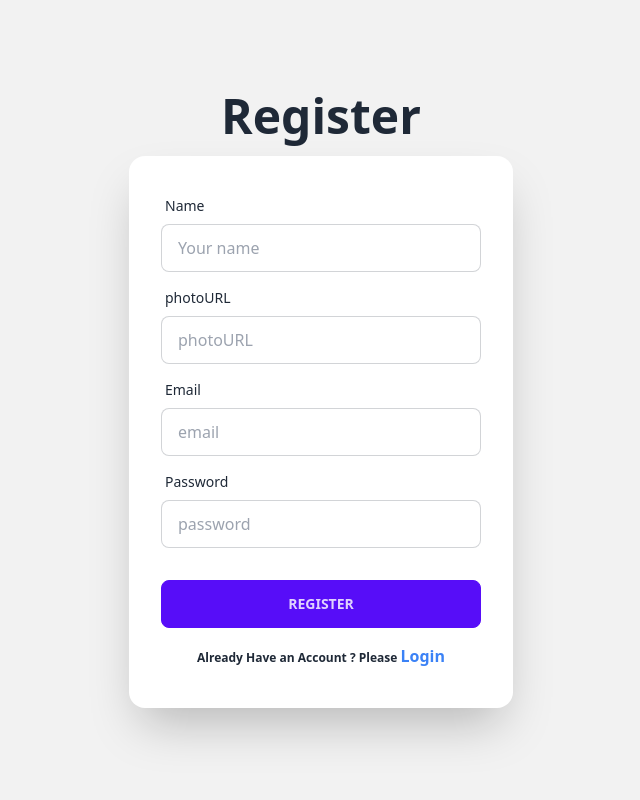
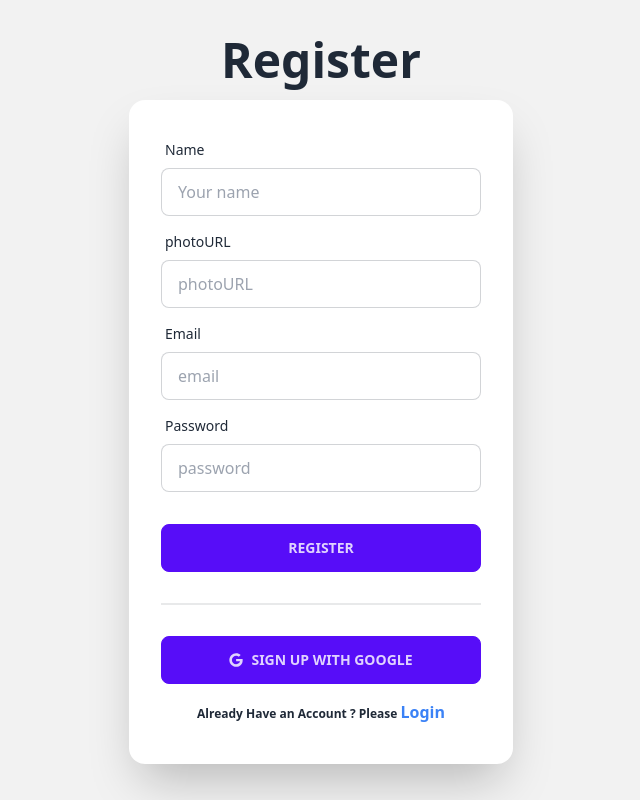
Before and after one commit to jobaer6768/bistro-boss-resturant-client, a React (Vite) app: page /register in a window 1280 px wide. Shown: the whole page, without its empty margins (319-959 px from the left). Built offline with nearby package versions, Linux system fonts and the light colour scheme; no server answers.

Commit message:
added social-login

```diff
--- /dev/null
+++ b/src/components/SocialLogin/SocialLogin.jsx
@@ -0,0 +1,36 @@
+import { useContext } from "react";
+import { FaGoogle } from "react-icons/fa";
+import { AuthContext } from "../../providers/AuthProvider";
+import { useLocation, useNavigate } from "react-router-dom";
+
+
+const SocialLogin = ({ text }) => {
+
+    const { signInWithGoogle } = useContext(AuthContext);
+    const navigate = useNavigate();
+    const location = useLocation();
+    const from = location.state?.from?.pathname || "/";
+
+    const handleGoogleLogin = () => {
+        signInWithGoogle()
+            .then(res => {
+                console.log(res);
+
+                navigate(from);
+            })
+            .catch(err => {
+                console.log(err);
+            })
+    }
+
+    return (
+        <div>
+            <button onClick={handleGoogleLogin} className="btn btn-primary w-full">
+                <FaGoogle></FaGoogle>
+                {text} Google
+            </button>
+        </div>
+    );
+};
+
+export default SocialLogin;
--- /dev/null
+++ b/src/hooks/useAxiosPublic.jsx
@@ -0,0 +1,13 @@
+import axios from "axios";
+
+
+
+const axiosPublic = axios.create({
+    baseURL: 'http://localhost:5000'
+})
+
+const useAxiosPublic = () => {
+    return axiosPublic;
+};
+
+export default useAxiosPublic;
--- a/src/pages/Login/Login.jsx
+++ b/src/pages/Login/Login.jsx
@@ -4,6 +4,7 @@ import { Link, useLocation, useNavigate } from 'react-router-dom';
 import { loadCaptchaEnginge, LoadCanvasTemplate, validateCaptcha } from 'react-simple-captcha';
 import { AuthContext } from '../../providers/AuthProvider';
 import Swal from 'sweetalert2'
+import SocialLogin from '../../components/SocialLogin/SocialLogin';
 
 
 
@@ -102,6 +103,8 @@ const Login = () => {
                                 {/* change disable later */}
                                 <input disabled={false} className="btn btn-primary" type="submit" value="Login" />
                             </div>
+                            <div className="divider"></div>
+                            <SocialLogin text={"Sign in with"}></SocialLogin>
                             <p className='text-xs py-2 font-semibold text-center'>
                                 New Here ? Please <Link to="/register">
                                     <span className='text-blue-500 cursor-pointer text-base'>Register</span>
--- a/src/pages/Register/Register.jsx
+++ b/src/pages/Register/Register.jsx
@@ -4,10 +4,13 @@ import { useForm } from "react-hook-form";
 import { Link, useNavigate } from "react-router-dom";
 import { AuthContext } from "../../providers/AuthProvider";
 import Swal from 'sweetalert2'
+import useAxiosPublic from "../../hooks/useAxiosPublic";
+import SocialLogin from "../../components/SocialLogin/SocialLogin";
 
 
 const Register = () => {
 
+    const axiosPublic = useAxiosPublic();
     const { createUser, updateUser } = useContext(AuthContext);
     const navigate = useNavigate();
 
@@ -25,6 +28,13 @@ const Register = () => {
                 const loggedUser = res.user;
                 console.log(loggedUser);
 
+                const registeredUser = {
+                    name: data.name,
+                    email: data.email
+                }
+                axiosPublic.post('/users', registeredUser)
+                    .then(res => {
+                        if (res.data.insertedId) {
                             Swal.fire({
                                 title: "Successfully registered User",
                                 showClass: {
@@ -42,6 +52,8 @@ const Register = () => {
                               `
                                 }
                             });
+                        }
+                    })
 
                 updateUser(data.name, data.photoURL)
                     .then(() => {
@@ -134,6 +146,9 @@ const Register = () => {
                             <div className="form-control mt-6">
                                 <input className="btn btn-primary" type="submit" value="Register" />
                             </div>
+                            <div className="divider"></div>
+                            <SocialLogin text={"Sign up with"}></SocialLogin>
+
                             <p className='text-xs py-2 font-semibold text-center'>
                                 Already Have an Account ? Please <Link to="/login">
                                     <span className='text-blue-500 cursor-pointer text-base'>Login</span>
--- a/src/providers/AuthProvider.jsx
+++ b/src/providers/AuthProvider.jsx
@@ -1,10 +1,12 @@
 import { createContext, useEffect, useState } from "react";
 import { app } from "../firebase/firebase.config";
 import {
+    GoogleAuthProvider,
     createUserWithEmailAndPassword,
     getAuth,
     onAuthStateChanged,
     signInWithEmailAndPassword,
+    signInWithPopup,
     signOut,
     updateProfile
 } from "firebase/auth";
@@ -18,6 +20,7 @@ const auth = getAuth(app);
 const AuthProvider = ({ children }) => {
     const [user, setUser] = useState(null);
     const [loading, setLoading] = useState(true);
+    const googleProvider = new GoogleAuthProvider();
 
     const createUser = (email, password) => {
         setLoading(true);
@@ -33,6 +36,11 @@ const AuthProvider = ({ children }) => {
     const signInUser = (email, password) => {
         setLoading(true);
         return signInWithEmailAndPassword(auth, email, password);
+    }
+
+    const signInWithGoogle = () => {
+        setLoading(true);
+        return signInWithPopup(auth, googleProvider);
     }
 
     const signOutUser = () => {
@@ -58,6 +66,7 @@ const AuthProvider = ({ children }) => {
         createUser,
         updateUser,
         signInUser,
+        signInWithGoogle,
         signOutUser,
         loading,
     }
--- a/src/routes/router.jsx
+++ b/src/routes/router.jsx
@@ -7,6 +7,7 @@ import Login from "../pages/Login/Login";
 import Register from "../pages/Register/Register";
 import Dashboard from "../layouts/Dashboard";
 import Cart from "../pages/Dashboard/Cart/Cart";
+import PrivateRoute from "./PrivateRoute";
 
 
 const router = createBrowserRouter([
@@ -42,7 +43,7 @@ const router = createBrowserRouter([
         children: [
             {
                 path: '/dashboard/cart',
-                element: <Cart></Cart>,
+                element: <PrivateRoute><Cart></Cart></PrivateRoute>,
             }
         ]
     }
```
Lines whose indentation alone changed are shown as unchanged.
